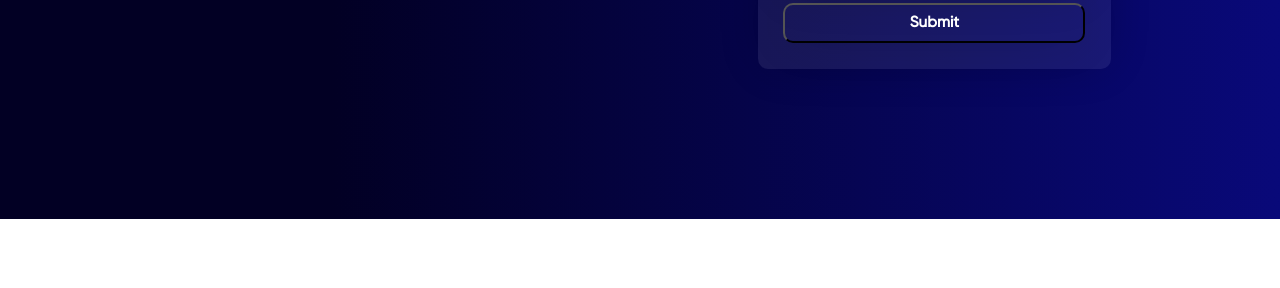
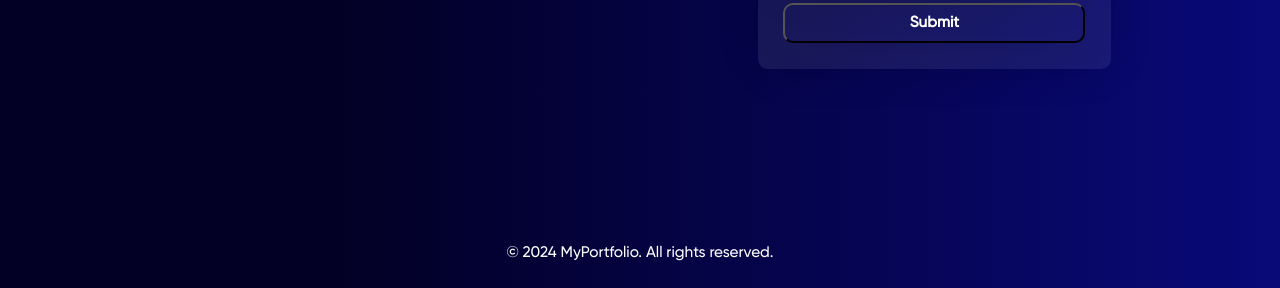
Before and after one commit to TANWEELAKHTAR/portfolio-website, a plain HTML site: page index.html in a window 1280 px wide. Shown: the part 3467-3755 px from the top of the page. Before the commit the page ends 3686 px from the top, so only its background shows below. Drawn offline with nearby package versions, Linux system fonts and the light colour scheme; a script that the page names is missing.

Commit message:
added rights

```diff
--- a/index.html
+++ b/index.html
@@ -178,6 +178,9 @@
 
             </div>
         </section>
+        <div class="rights">
+             &copy 2024 MyPortfolio. All rights reserved.
+        </div>
     </div>
 
     <script src="https://unpkg.com/lenis@1.1.13/dist/lenis.min.js"></script>
--- a/style.css
+++ b/style.css
@@ -456,6 +456,14 @@ textarea::-webkit-scrollbar {
   background: #002d62;
 }
 
+.rights{
+  width: 100%;
+  font-size: 1.2vw;
+  text-align: center;
+  padding: 2vw;
+  font-family: Gilroy;
+}
+
 @media (max-width: 426px) {
   .cursor{
     display: none;
```
